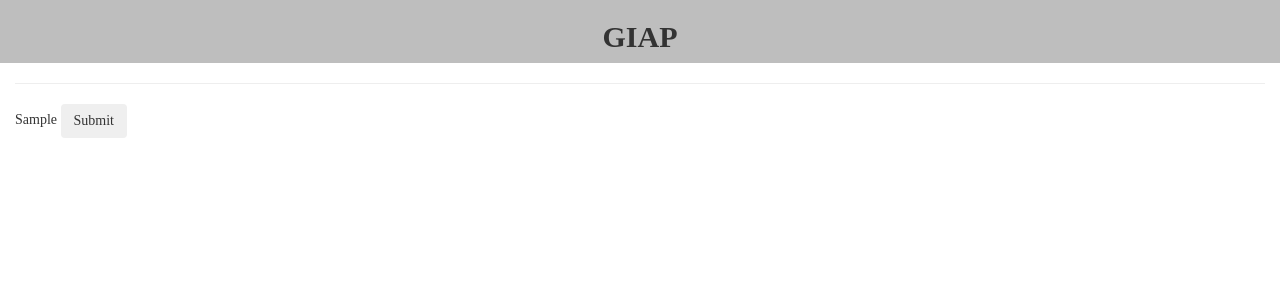
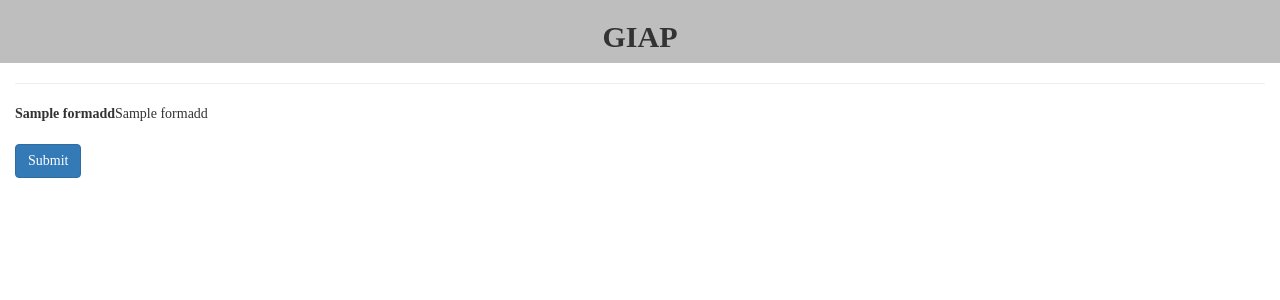
Before and after one commit to dalraf/iap, a Django app: template giap/templates/addcliente.html in a window 1280 px wide. Shown: the top 300 px of the page. Run offline with Django 3.2, Linux system fonts and the light colour scheme; the template is opened without the code that fills it: most values are stand-ins (such as "Sample title", 1, 10 or a date in 2020); some libraries are stand-ins or nearby versions; some web fonts are replaced.

Commit message:
Adicionado bootstrap

```diff
--- a/giap/templates/addcliente.html
+++ b/giap/templates/addcliente.html
@@ -1,6 +1,13 @@
-{% extends 'base.html' %} {% block content %}
-<form action="" method="post">
-    {{ formadd.as_ul }}
-    <button type="submit" class="btn btn-primary|secondary|success|info|warning|danger">Submit</button>
-</form>
+{% extends 'base.html' %} {% block content %} {% load bootstrap3 %}
+<div class='row'>
+    <div class='col-md-6'>
+        {% bootstrap_messages %}
+        <form action="" method="post">
+            {% csrf_token %} {% bootstrap_form formadd size='small'%} {% buttons %}
+            <button type="submit" class="btn btn-primary">
+      {% bootstrap_icon "star" %} Submit
+    </button> {% endbuttons %}
+        </form>
+    </div>
+</div>
 {% endblock content %}
--- a/iap/settings.py
+++ b/iap/settings.py
@@ -32,6 +32,7 @@ ALLOWED_HOSTS = []
 
 INSTALLED_APPS = [
     'giap',
+    'bootstrap3',
     'django.contrib.admin',
     'django.contrib.auth',
     'django.contrib.contenttypes',
```
